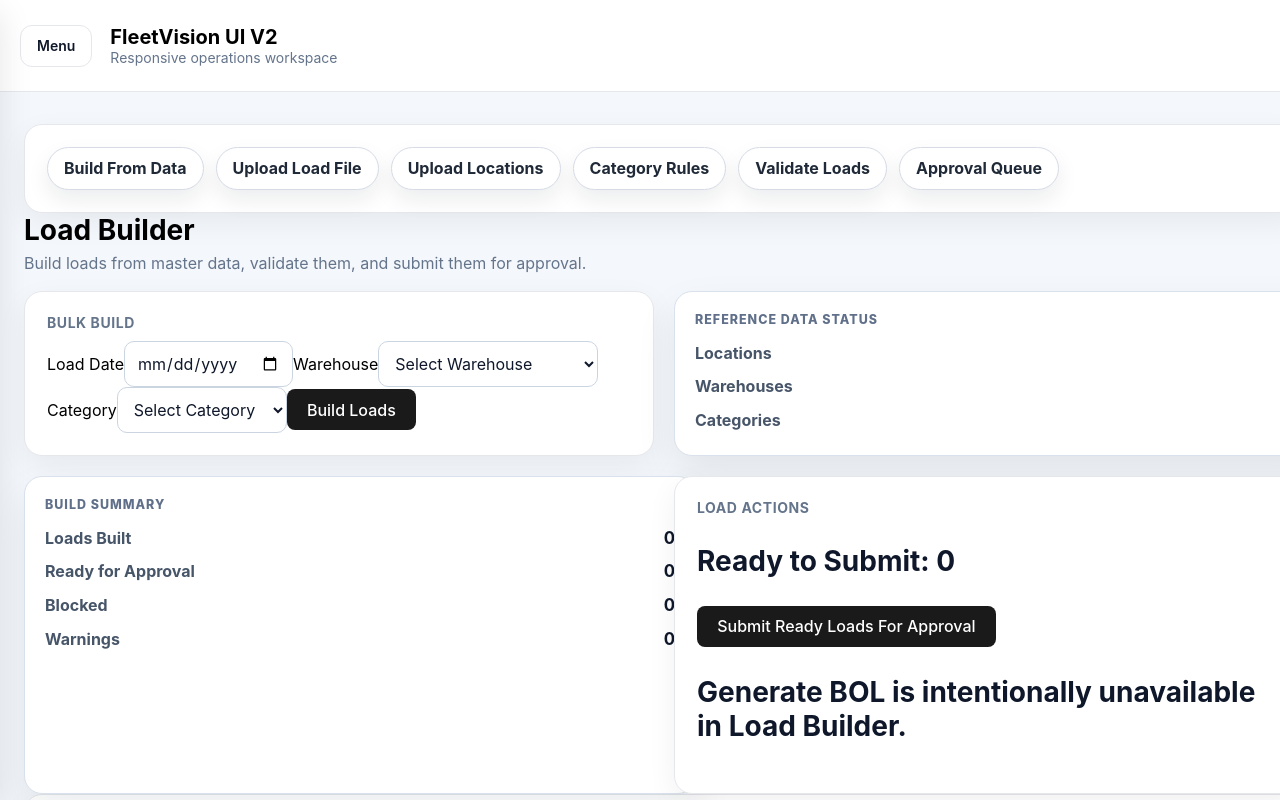
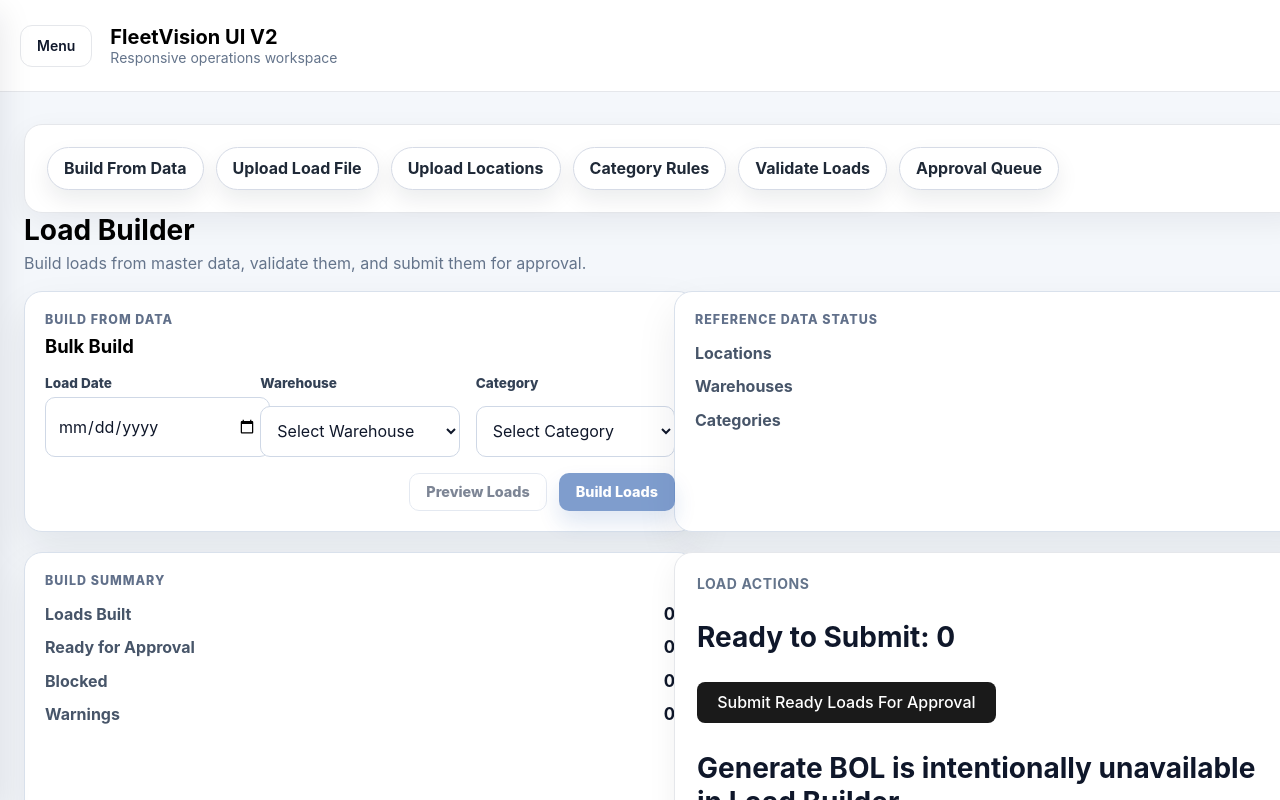
Before and after one commit to varchar1206/fleetvision-platform, a React (Vite) app: page /#/v2/load-builder in a window 1280 px wide. Shown: the top 800 px of the page. Built offline with nearby package versions, Linux system fonts and the light colour scheme; what aws-amplify would draw is missing.

Commit message:
Apply Fleet UI to bulk build panel

```diff
--- a/src/components/load-builder/BulkBuildPanel.tsx
+++ b/src/components/load-builder/BulkBuildPanel.tsx
@@ -4,14 +4,15 @@ import { listActiveCategoryRules } from "../../business/masterdata/services/Cate
 import { listActiveLocations } from "../../business/masterdata/services/LocationService";
 import { listActiveWarehouses } from "../../business/masterdata/services/WarehouseService";
 import type { LoadBuildRequest } from "../../business/loads/models/LoadBuildRequest";
+import FleetActionBar from "../ui/FleetActionBar";
+import FleetButton from "../ui/FleetButton";
+import FleetCard from "../ui/FleetCard";
 
 type BulkBuildPanelProps = {
   onBuild(request: LoadBuildRequest): void;
 };
 
-export default function BulkBuildPanel({
-  onBuild,
-}: BulkBuildPanelProps) {
+export default function BulkBuildPanel({ onBuild }: BulkBuildPanelProps) {
   const categories = useMemo(() => listActiveCategoryRules(), []);
   const locations = useMemo(() => listActiveLocations(), []);
   const warehouses = useMemo(() => listActiveWarehouses(), []);
@@ -20,10 +21,10 @@ export default function BulkBuildPanel({
   const [warehouseId, setWarehouseId] = useState("");
   const [categoryId, setCategoryId] = useState("");
 
+  const canBuild = Boolean(loadDate && warehouseId && categoryId);
+
   function handleBuild() {
-    if (!warehouseId || !categoryId || !loadDate) {
-      return;
-    }
+    if (!canBuild) return;
 
     onBuild({
       loadDate,
@@ -34,26 +35,21 @@ export default function BulkBuildPanel({
   }
 
   return (
-    <div className="card">
-      <h2>Bulk Build</h2>
-
-      <label>
-        Load Date
+    <FleetCard title="Bulk Build" eyebrow="Build From Data">
+      <div className="fleet-form-grid">
+        <label className="fleet-field">
+          <span>Load Date</span>
           <input
             type="date"
             value={loadDate}
-          onChange={(e) => setLoadDate(e.target.value)}
+            onChange={(event) => setLoadDate(event.target.value)}
           />
         </label>
 
-      <label>
-        Warehouse
-        <select
-          value={warehouseId}
-          onChange={(e) => setWarehouseId(e.target.value)}
-        >
+        <label className="fleet-field">
+          <span>Warehouse</span>
+          <select value={warehouseId} onChange={(event) => setWarehouseId(event.target.value)}>
             <option value="">Select Warehouse</option>
-
             {warehouses.map((warehouse) => (
               <option key={warehouse.id} value={warehouse.id}>
                 {warehouse.name}
@@ -62,14 +58,10 @@ export default function BulkBuildPanel({
           </select>
         </label>
 
-      <label>
-        Category
-        <select
-          value={categoryId}
-          onChange={(e) => setCategoryId(e.target.value)}
-        >
+        <label className="fleet-field">
+          <span>Category</span>
+          <select value={categoryId} onChange={(event) => setCategoryId(event.target.value)}>
             <option value="">Select Category</option>
-
             {categories.map((category) => (
               <option key={category.id} value={category.id}>
                 {category.name} ({category.code})
@@ -77,14 +69,16 @@ export default function BulkBuildPanel({
             ))}
           </select>
         </label>
+      </div>
 
-      <button
-        className="primary-button"
-        type="button"
-        onClick={handleBuild}
-      >
+      <FleetActionBar align="right">
+        <FleetButton variant="secondary" disabled>
+          Preview Loads
+        </FleetButton>
+        <FleetButton variant="primary" onClick={handleBuild} disabled={!canBuild}>
           Build Loads
-      </button>
-    </div>
+        </FleetButton>
+      </FleetActionBar>
+    </FleetCard>
   );
 }
--- a/src/styles/fleet-ui.css
+++ b/src/styles/fleet-ui.css
@@ -126,3 +126,38 @@
   color: #0f172a;
   font-size: 1.05rem;
 }
+
+.fleet-form-grid {
+  display: grid;
+  grid-template-columns: repeat(auto-fit, minmax(190px, 1fr));
+  gap: 1rem;
+}
+
+.fleet-field {
+  display: grid;
+  gap: 0.4rem;
+}
+
+.fleet-field span {
+  color: #334155;
+  font-size: 0.85rem;
+  font-weight: 800;
+}
+
+.fleet-field input,
+.fleet-field select,
+.fleet-field textarea {
+  width: 100%;
+  min-height: 40px;
+  border: 1px solid #cfd8e6;
+  border-radius: 10px;
+  background: #ffffff;
+  color: #0f172a;
+  font: inherit;
+  padding: 0.55rem 0.75rem;
+}
+
+.fleet-field textarea {
+  min-height: 96px;
+  resize: vertical;
+}
```
Lines whose indentation alone changed are shown as unchanged.
